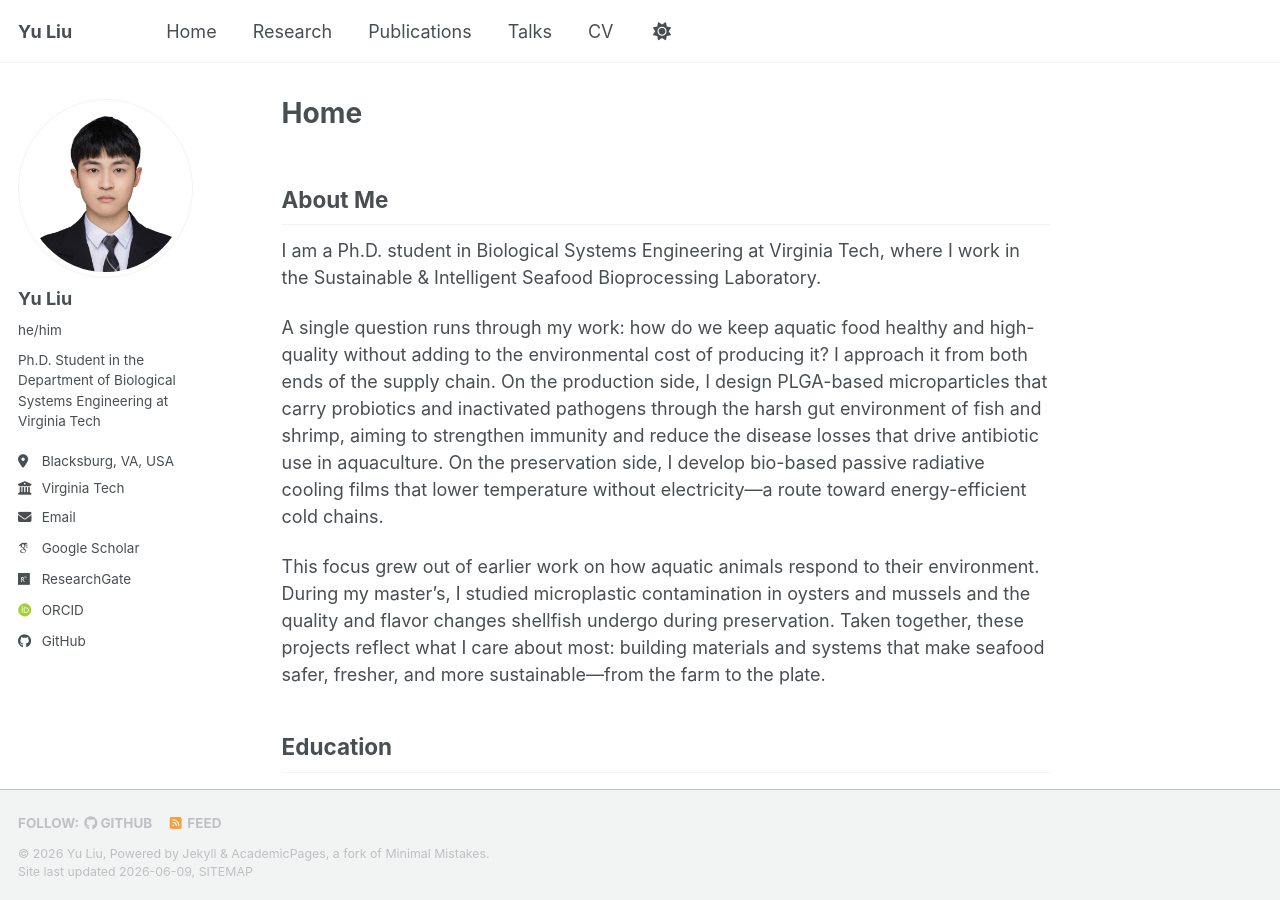
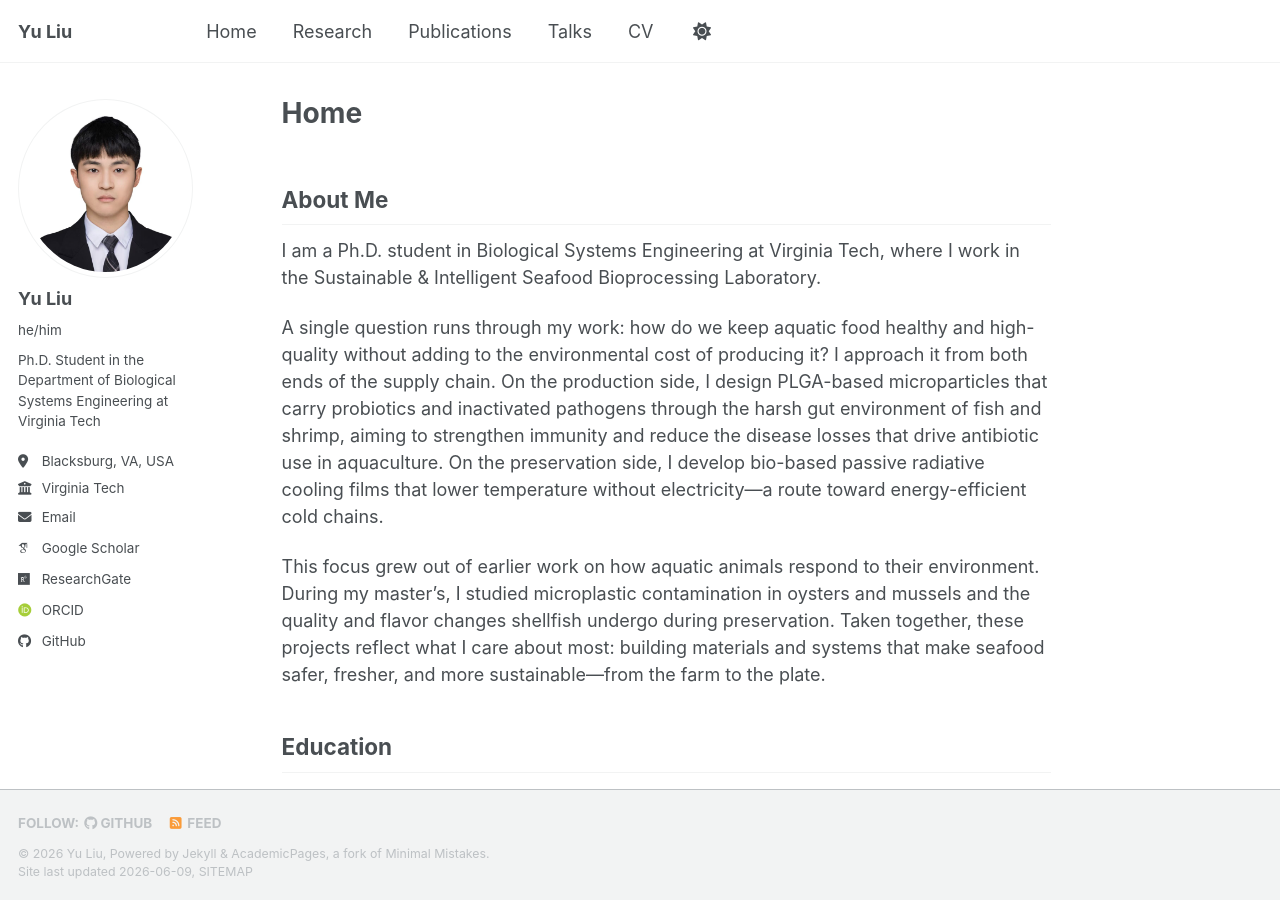
Before and after one commit to yuliu0322/yuliu0322.github.io, a Jekyll site: the page built from _pages/about.md, in a window 1280 px wide and 900 px high. Built offline with Jekyll 4.4.1, drawn with Linux system fonts in a browser that asks for light colours; some web fonts are replaced; a script bundle is joined from its source files by our own code; library files that are not in the unit come from our copies.

Commit message:
Update masthead.html

```diff
--- a/_includes/masthead.html
+++ b/_includes/masthead.html
@@ -6,7 +6,7 @@
         <button><span class="navicon"></span></button>
         <ul class="visible-links">
           <li class="masthead__menu-item masthead__menu-item--lg persist {% if page.url == '/' or page.url == '/index.html' %}selected{% endif %}">
-            <span class="site-title" style="margin-right: 40px;">{{ site.title }}</span>
+            <span class="site-title" style="margin-right: 80px;">{{ site.title }}</span>
           </li>
           {% for link in site.data.navigation.main %}
             {% if link.url contains 'http' %}
```
